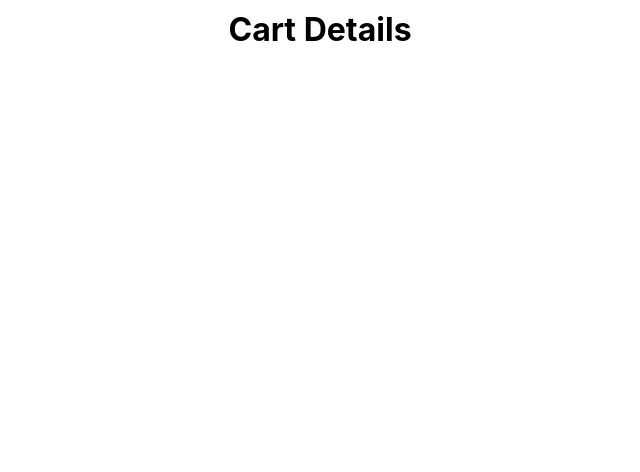
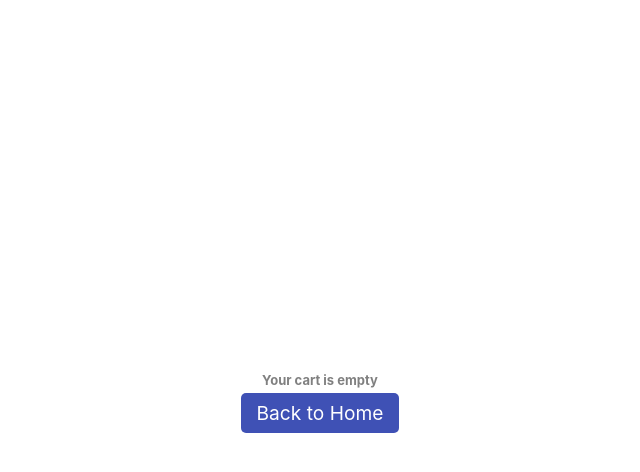
Before and after one commit to priyaas21/e-commerce-test-task, a React (Create React App) app: page /cart in a window 1280 px wide. Shown: the top 472 px of the page, without its empty margins (320-960 px from the left). Built offline with nearby package versions, Linux system fonts and the light colour scheme.

Commit message:
Added remove cart item functionality and back to home if empty list

```diff
--- a/src/assets/css/cartDetails.css
+++ b/src/assets/css/cartDetails.css
@@ -29,3 +29,32 @@
   font-size: 1.2rem;
   font-weight: bold;
 }
+.empty-cart {
+  display: flex;
+  flex-direction: column;
+  align-items: center;
+  justify-content: center;
+  height: 100vh;
+}
+
+.empty-cart span {
+  font-size: small;
+  font-weight: bold;
+  color: gray;
+  margin-top: 5px;
+  margin-bottom: 5px;
+}
+
+.empty-cart p {
+  background-color: #3f51b5;
+  color: #fff;
+  padding: 0.5rem 1rem;
+  border-radius: 5px;
+  text-decoration: none;
+  font-size: 1.2rem;
+  transition: background-color 0.2s ease-in-out;
+}
+
+.empty-cart p:hover {
+  background-color: #303f9f;
+}
--- a/src/assets/css/cartItem.css
+++ b/src/assets/css/cartItem.css
@@ -47,3 +47,11 @@
   font-weight: bold;
   margin: 0 0.5rem;
 }
+
+.cart-item-quantity-remove {
+  color: red;
+  font-size: x-small;
+  font-weight: bold;
+  cursor: pointer;
+  text-decoration: underline;
+}
--- a/src/components/cartDetails.js
+++ b/src/components/cartDetails.js
@@ -2,10 +2,11 @@ import { useState, useEffect } from 'react';
 import '../assets/css/cartDetails.css';
 import { useSelector } from 'react-redux';
 import CartItem from './cartItem';
+import { useNavigate } from 'react-router-dom';
 
 function ProductDetails() {
   const { cartList } = useSelector((state) => state.product);
-
+  const navigate = useNavigate();
   const [cart, setCart] = useState(cartList);
 
   useEffect(() => {
@@ -13,6 +14,8 @@ function ProductDetails() {
   }, [cartList]);
 
   return (
+    <>
+      {(cart?.length > 0 && (
         <div className="cart-container">
           <h1>Cart Details</h1>
           <div className="cart-list">
@@ -21,6 +24,13 @@ function ProductDetails() {
             ))}
           </div>
         </div>
+      )) || (
+        <div className="empty-cart">
+          <span>Your cart is empty</span>
+          <p onClick={() => navigate('/')}>Back to Home</p>
+        </div>
+      )}
+    </>
   );
 }
 
--- a/src/components/cartItem.js
+++ b/src/components/cartItem.js
@@ -1,14 +1,19 @@
 import React, { useState } from 'react';
 import '../assets/css/cartItem.css';
+import { removeCartItem } from '../reducers/productReducer';
+import { useDispatch } from 'react-redux';
 
 function CartItem({ product }) {
   const [quantity, setQuantity] = useState(1);
+  const dispatch = useDispatch();
 
   const handleQtyIncrement = () => setQuantity(quantity + 1);
 
   const handleQtyDecrement = () => {
     if (quantity > 1) setQuantity(quantity - 1);
   };
+
+  const handleRemoveItem = (product) => dispatch(removeCartItem(product.id));
 
   return (
     <div className="cart-item">
@@ -41,6 +46,12 @@ function CartItem({ product }) {
         >
           +
         </button>
+        <div
+          onClick={() => handleRemoveItem(product)}
+          className="cart-item-quantity-remove"
+        >
+          Remove Item
+        </div>
       </div>
     </div>
   );
--- a/src/reducers/productReducer.js
+++ b/src/reducers/productReducer.js
@@ -16,8 +16,13 @@ export const productSlice = createSlice({
     setCartList: (state, action) => {
       state.cartList = [...state.cartList, action.payload];
     },
+    removeCartItem: (state, action) => {
+      const prodId = action.payload;
+      state.cartList = state.cartList.filter((c) => c.id !== prodId);
+    },
   },
 });
 
-export const { getProductDetails, setCartList } = productSlice.actions;
+export const { getProductDetails, setCartList, removeCartItem } =
+  productSlice.actions;
 export default productSlice.reducer;
```
Lines whose indentation alone changed are shown as unchanged.
